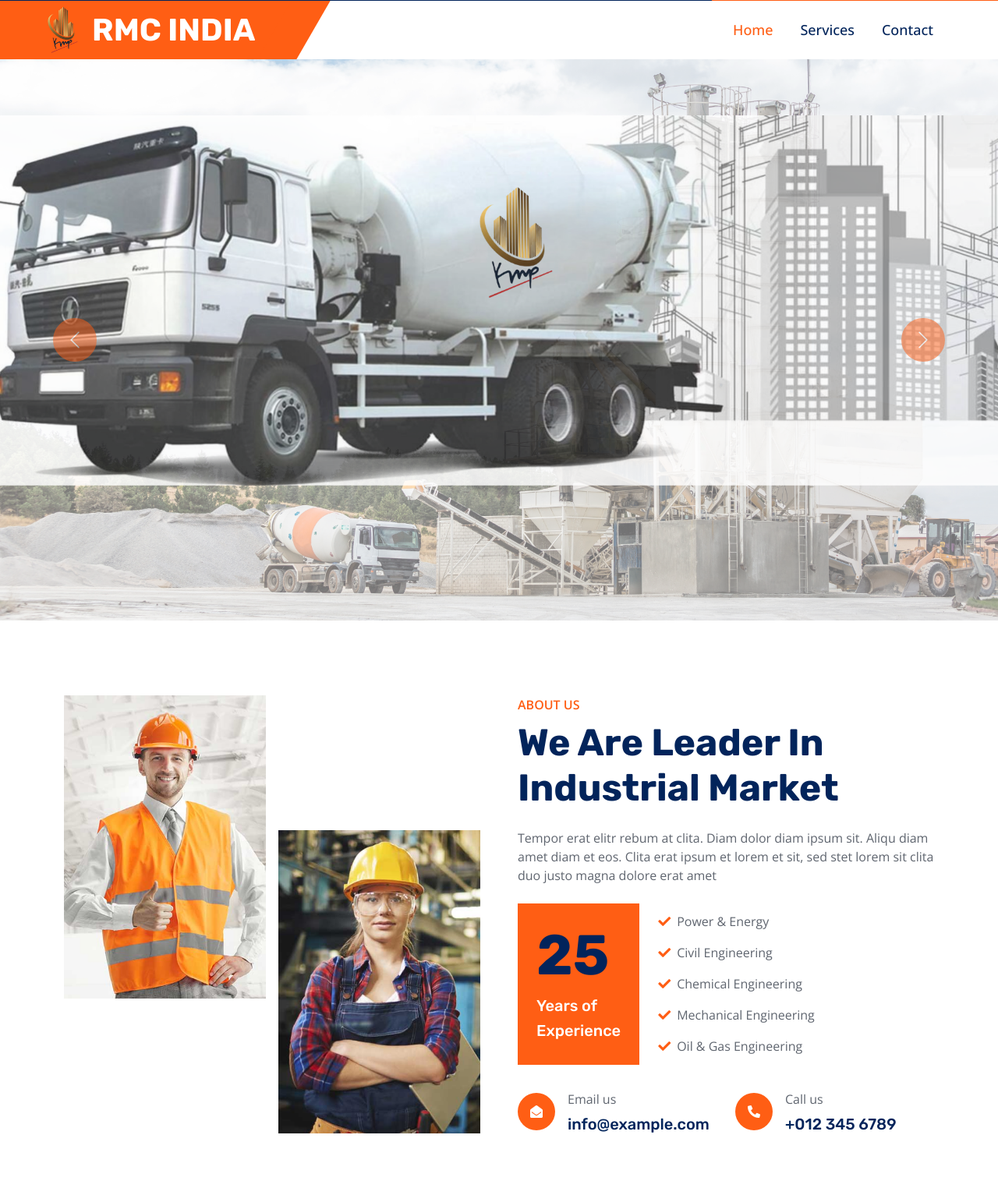
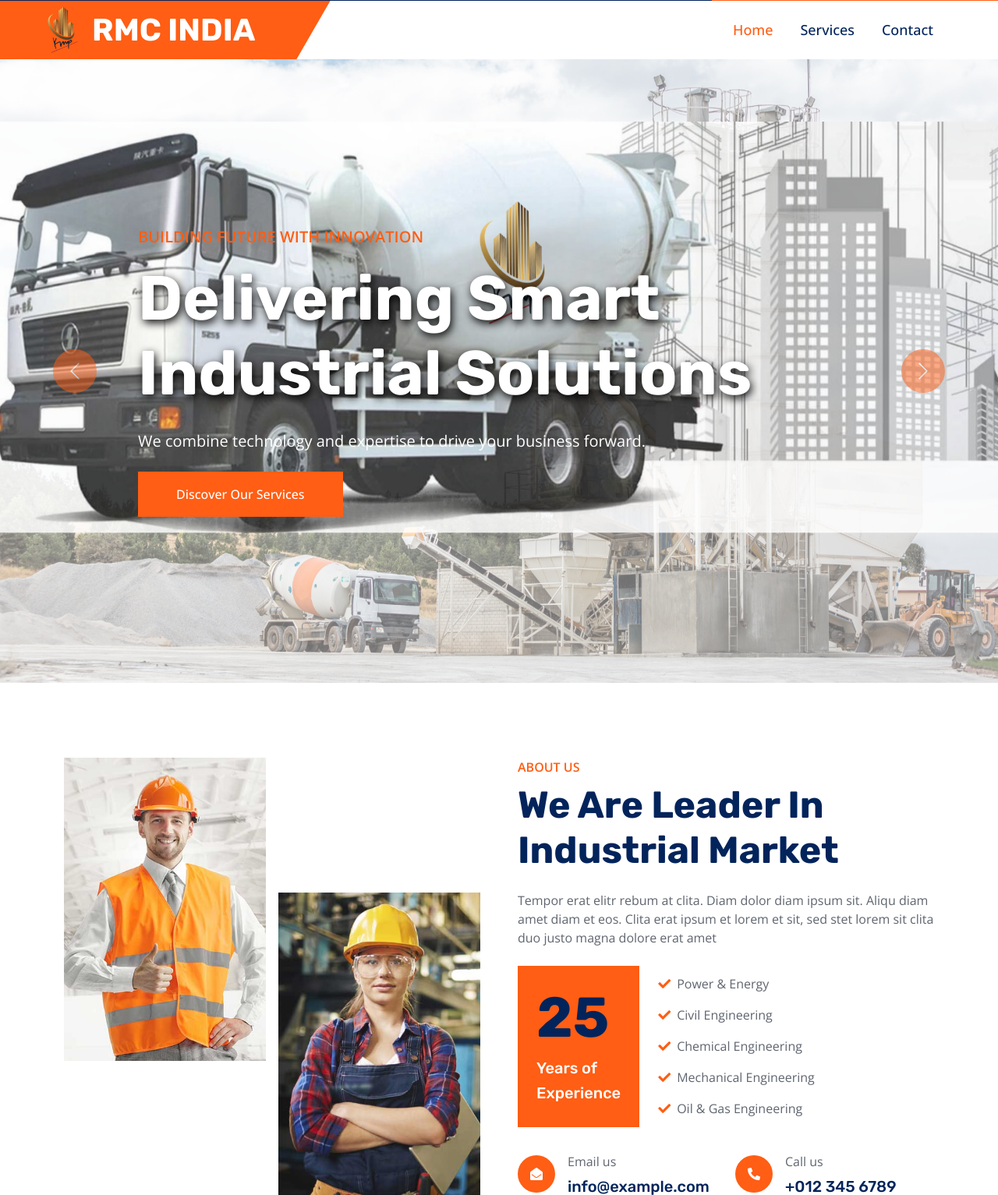
Before and after one commit to softgrowthinfotech01/rmc_india, a PHP site: page /Home.php in a window 1280 px wide. Shown: the part 45-1578 px from the top of the page at 78% size. Run offline with PHP 8.4, Linux system fonts and the light colour scheme; some libraries are stand-ins or nearby versions.

Commit message:
one more slider added

```diff
--- a/Home.php
+++ b/Home.php
@@ -36,6 +36,10 @@
         {
             background:none !important;
         }
+
+        .text-shadow{
+            filter: drop-shadow(2px 4px 6px black);
+        }
         </style>
 </head>
 
@@ -55,42 +59,89 @@
 
 
     <!-- Carousel Start -->
+ <!-- Fullscreen Carousel Section -->
 <div class="container-fluid px-0 mb-5">
     <div id="header-carousel" class="carousel slide" data-bs-ride="carousel">
         <div class="carousel-inner">
+
+            <!-- Slide 1 -->
             <div class="carousel-item active">
-                    <img class="w-100" src="img/slider.png" alt="Image">
-                    <div class="carousel-caption">
-                        <div class="container">
-                            <div class="row justify-content-center">
-                                <!-- <div class="col-lg-10 text-start">
-                                    <p class="fs-5 fw-medium text-primary text-uppercase animated slideInRight">25 Years
-                                        of Working Experience</p>
-                                    <h1 class="display-1 text-white mb-5 animated slideInRight">Industrial Solution
-                                        Providing Company</h1>
-                                    <a href="" class="btn btn-primary py-3 px-5 animated slideInRight">Explore More</a>
-                                </div> -->
-                            </div>
-                        </div>
-                    </div>
-                </div>
-                <div class="carousel-item">
-                    <img class="w-100" src="img/carousel-2.jpg" alt="Image">
-                    <div class="carousel-caption">
+                <img class="w-100 vh-100 object-fit-cover" src="img/slider.png" alt="Image">
+                <div class="carousel-caption d-flex align-items-center justify-content-start h-100">
                     <div class="container">
                         <div class="row justify-content-center">
                             <div class="col-lg-10 text-start">
-                                    <p class="fs-5 fw-medium text-primary text-uppercase animated slideInRight">25 Years
-                                        of Working Experience</p>
-                                    <h1 class="display-1 text-white mb-5 animated slideInRight">The Best Reliable
-                                        Industry Solution</h1>
-                                    <a href="" class="btn btn-primary py-3 px-5 animated slideInRight">Explore More</a>
+                                <p class="fs-5 fw-medium text-primary text-uppercase animated slideInRight">
+                                    Building Future with Innovation
+                                </p>
+                                <h1 class="display-1 text-shadow text-white mb-4 animated slideInRight">
+                                    Delivering Smart Industrial Solutions
+                                </h1>
+                                <p class="text-white fs-5 mb-4 animated slideInRight">
+                                    We combine technology and expertise to drive your business forward.
+                                </p>
+                                <a href="#services" class="btn btn-primary py-3 px-5 animated slideInRight">
+                                    Discover Our Services
+                                </a>
                             </div>
                         </div>
                     </div>
                 </div>
             </div>
+
+            <!-- Slide 2 -->
+            <div class="carousel-item">
+                <img class="w-100 vh-100 object-fit-cover" src="img/carousel-2.jpg" alt="Image">
+                <div class="carousel-caption d-flex align-items-center justify-content-start h-100">
+                    <div class="container">
+                        <div class="row justify-content-center">
+                            <div class="col-lg-10 text-start">
+                                <p class="fs-5 fw-medium text-primary text-uppercase animated slideInRight">
+                                    Trusted by Leading Industries
+                                </p>
+                                <h1 class="display-1 text-shadow text-white mb-4 animated slideInRight">
+                                    Engineering Excellence Since 2000
+                                </h1>
+                                <p class="text-white fs-5 mb-4 animated slideInRight">
+                                    From concept to creation — we deliver excellence every step of the way.
+                                </p>
+                                <a href="#about" class="btn btn-primary py-3 px-5 animated slideInRight">
+                                    Learn More About Us
+                                </a>
                             </div>
+                        </div>
+                    </div>
+                </div>
+            </div>
+
+            <!-- Slide 3 -->
+            <div class="carousel-item">
+                <img class="w-100 vh-100 object-fit-cover" src="img/time-2.jpg" alt="Image">
+                <div class="carousel-caption d-flex align-items-center justify-content-start h-100">
+                    <div class="container">
+                        <div class="row justify-content-center">
+                            <div class="col-lg-10 text-start">
+                                <p class="fs-5 fw-medium text-primary text-uppercase animated slideInRight">
+                                    Driven by Quality & Commitment
+                                </p>
+                                <h1 class="display-1 text-shadow text-white mb-4 animated slideInRight">
+                                    Shaping the Industry of Tomorrow
+                                </h1>
+                                <p class="text-white fs-5 mb-4 animated slideInRight">
+                                    Empowering businesses with cutting-edge solutions and expert support.
+                                </p>
+                                <a href="#contact" class="btn btn-primary py-3 px-5 animated slideInRight">
+                                    Get in Touch
+                                </a>
+                            </div>
+                        </div>
+                    </div>
+                </div>
+            </div>
+
+        </div>
+
+        <!-- Controls -->
         <button class="carousel-control-prev" type="button" data-bs-target="#header-carousel" data-bs-slide="prev">
             <span class="carousel-control-prev-icon" aria-hidden="true"></span>
             <span class="visually-hidden">Previous</span>
@@ -101,6 +152,8 @@
         </button>
     </div>
 </div>
+
+
     <!-- Carousel End -->
 
 
```
Also changed, not shown: img/time-1.jpg (added), img/time-2.jpg (added), img/time-3.png (added). Lines whose indentation alone changed are shown as unchanged.
